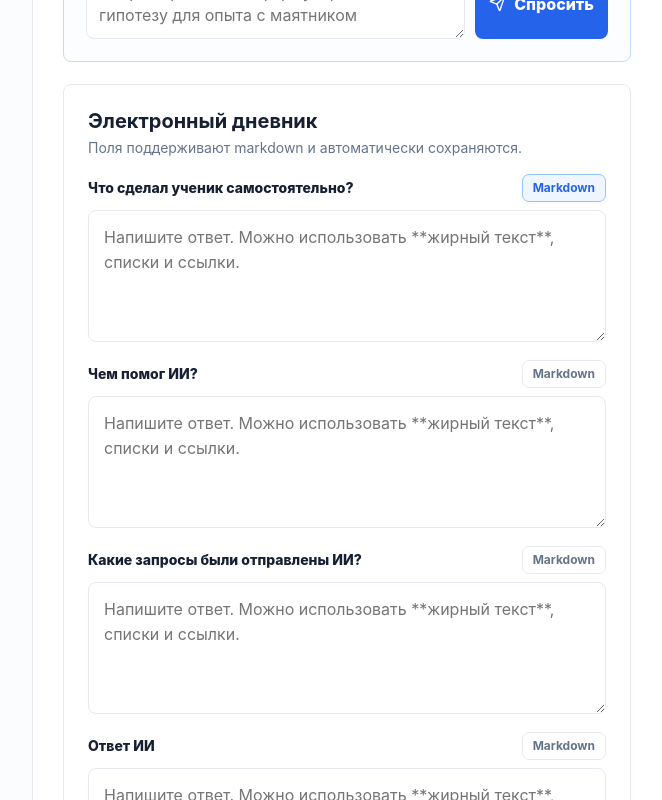
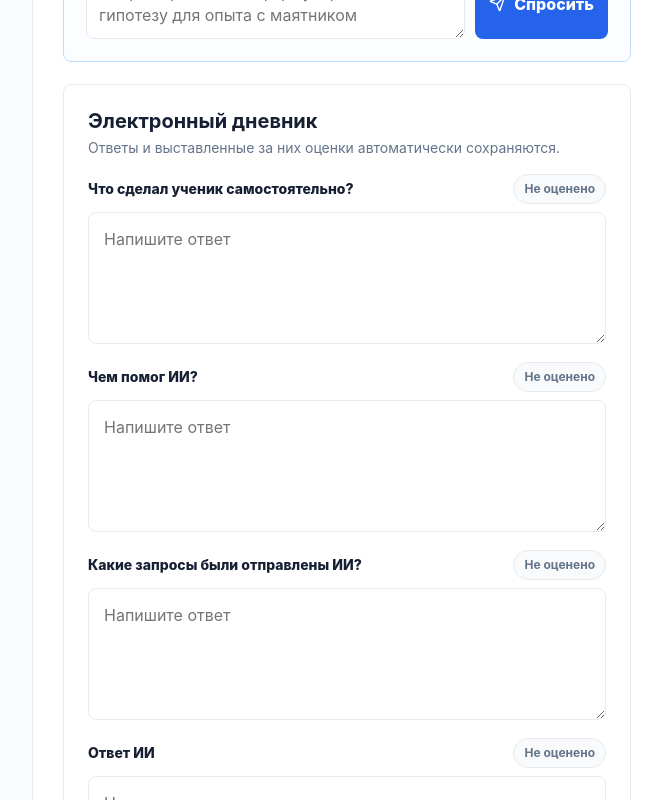
Before and after one commit to stepankung2012-coder/projectofphysics, a React (Vite) app: page / in a window 1280 px wide. Shown: the part 1580-2380 px from the top of the page, without its empty margins (275-937 px from the left). Built offline with nearby package versions, Linux system fonts and the light colour scheme.

Commit message:
Add grades for diary responses

```diff
--- a/src/App.jsx
+++ b/src/App.jsx
@@ -1,6 +1,5 @@
 import React, { useEffect, useMemo, useRef, useState } from "react";
 import styled from "@emotion/styled";
-import ReactMarkdown from "react-markdown";
 import {
   ArrowLeft,
   Archive,
@@ -149,6 +148,7 @@ const createStageState = (stageIndex) => ({
   files: [],
   aiChat: [],
   diary: Object.fromEntries(fields.map((field) => [field, ""])),
+  responseGrades: Object.fromEntries(fields.map((field) => [field, ""])),
 });
 
 const createInitialData = () => ({
@@ -170,6 +170,10 @@ const normalizeStage = (stage, index) => {
     diary: {
       ...base.diary,
       ...(stage?.diary || {}),
+    },
+    responseGrades: {
+      ...base.responseGrades,
+      ...(stage?.responseGrades || {}),
     },
   };
 };
@@ -220,7 +224,6 @@ function App() {
     data.studentProjectId || data.projects[0]?.id,
   );
   const [selectedStage, setSelectedStage] = useState(0);
-  const [previewField, setPreviewField] = useState(fields[0]);
   const [dragging, setDragging] = useState(false);
   const [aiPrompt, setAiPrompt] = useState("");
   const saveTimer = useRef(null);
@@ -298,6 +301,14 @@ function App() {
       ...stage,
       status: stage.status === "Не начат" ? "Черновик" : stage.status,
       diary: { ...stage.diary, [field]: value },
+    }));
+  };
+
+  const handleResponseGradeChange = (field, grade) => {
+    if (role !== "teacher") return;
+    updateStage((stage) => ({
+      ...stage,
+      responseGrades: { ...stage.responseGrades, [field]: grade },
     }));
   };
 
@@ -588,7 +599,6 @@ function App() {
                 completed={selectedProject.stages[index].status === "Принят"}
                 onClick={() => {
                   setSelectedStage(index);
-                  setPreviewField(fields[0]);
                 }}
               >
                 <StageIndex completed={selectedProject.stages[index].status === "Принят"}>
@@ -706,33 +716,41 @@ function App() {
                 <SectionHeading>
                   <div>
                     <h3>Электронный дневник</h3>
-                    <p>Поля поддерживают markdown и автоматически сохраняются.</p>
+                    <p>Ответы и выставленные за них оценки автоматически сохраняются.</p>
                   </div>
                 </SectionHeading>
                 {fields.map((field) => (
                   <FieldGroup key={field}>
                     <FieldHeader>
                       <label htmlFor={field}>{field}</label>
-                      <PreviewToggle
-                        type="button"
-                        active={previewField === field}
-                        onClick={() => setPreviewField(field)}
-                      >
-                        Markdown
-                      </PreviewToggle>
+                      {role === "teacher" ? (
+                        <ResponseGradeSelect
+                          aria-label={`Оценка за ответ: ${field}`}
+                          value={stageState.responseGrades[field]}
+                          onChange={(event) =>
+                            handleResponseGradeChange(field, event.target.value)
+                          }
+                        >
+                          <option value="">Оценка</option>
+                          {[1, 2, 3, 4, 5].map((grade) => (
+                            <option key={grade} value={grade}>{grade}</option>
+                          ))}
+                        </ResponseGradeSelect>
+                      ) : (
+                        <ResponseGrade $graded={Boolean(stageState.responseGrades[field])}>
+                          {stageState.responseGrades[field]
+                            ? `Оценка: ${stageState.responseGrades[field]}`
+                            : "Не оценено"}
+                        </ResponseGrade>
+                      )}
                     </FieldHeader>
                     <Textarea
                       id={field}
                       value={stageState.diary[field]}
                       disabled={role === "teacher"}
-                      placeholder="Напишите ответ. Можно использовать **жирный текст**, списки и ссылки."
+                      placeholder="Напишите ответ"
                       onChange={(event) => handleFieldChange(field, event.target.value)}
                     />
-                    {previewField === field && stageState.diary[field] && (
-                      <MarkdownPreview>
-                        <ReactMarkdown>{stageState.diary[field]}</ReactMarkdown>
-                      </MarkdownPreview>
-                    )}
                   </FieldGroup>
                 ))}
 
@@ -1516,15 +1534,29 @@ const FieldHeader = styled.div`
   }
 `;
 
-const PreviewToggle = styled.button`
-  min-height: 28px;
-  padding: 0 10px;
-  border: 1px solid ${({ active }) => (active ? "#93c5fd" : "var(--line)")};
+const ResponseGradeSelect = styled.select`
+  min-height: 32px;
+  padding: 0 9px;
+  border: 1px solid #93c5fd;
   border-radius: 7px;
-  color: ${({ active }) => (active ? "var(--blue)" : "var(--muted)")};
-  background: ${({ active }) => (active ? "var(--blue-soft)" : "#ffffff")};
+  color: var(--blue);
+  background: var(--blue-soft);
   font-size: 12px;
   font-weight: 750;
+`;
+
+const ResponseGrade = styled.span`
+  display: inline-flex;
+  align-items: center;
+  min-height: 30px;
+  padding: 0 10px;
+  border: 1px solid ${({ $graded }) => ($graded ? "#86efac" : "var(--line)")};
+  border-radius: 999px;
+  color: ${({ $graded }) => ($graded ? "#15803d" : "var(--muted)")};
+  background: ${({ $graded }) => ($graded ? "#f0fdf4" : "#f8fafc")};
+  font-size: 12px;
+  font-weight: 750;
+  white-space: nowrap;
 `;
 
 const Textarea = styled.textarea`
@@ -1542,23 +1574,6 @@ const Textarea = styled.textarea`
   &:focus {
     border-color: #93c5fd;
     box-shadow: 0 0 0 4px rgba(37, 99, 235, 0.1);
-  }
-`;
-
-const MarkdownPreview = styled.div`
-  padding: 14px 16px;
-  border: 1px solid var(--line);
-  border-radius: 8px;
-  background: #f8fafc;
-  color: #334155;
-  line-height: 1.6;
-
-  p:first-of-type {
-    margin-top: 0;
-  }
-
-  p:last-child {
-    margin-bottom: 0;
   }
 `;
 
```
Also changed, not shown: 3 other files (tests, documents, lock files or other folders).
